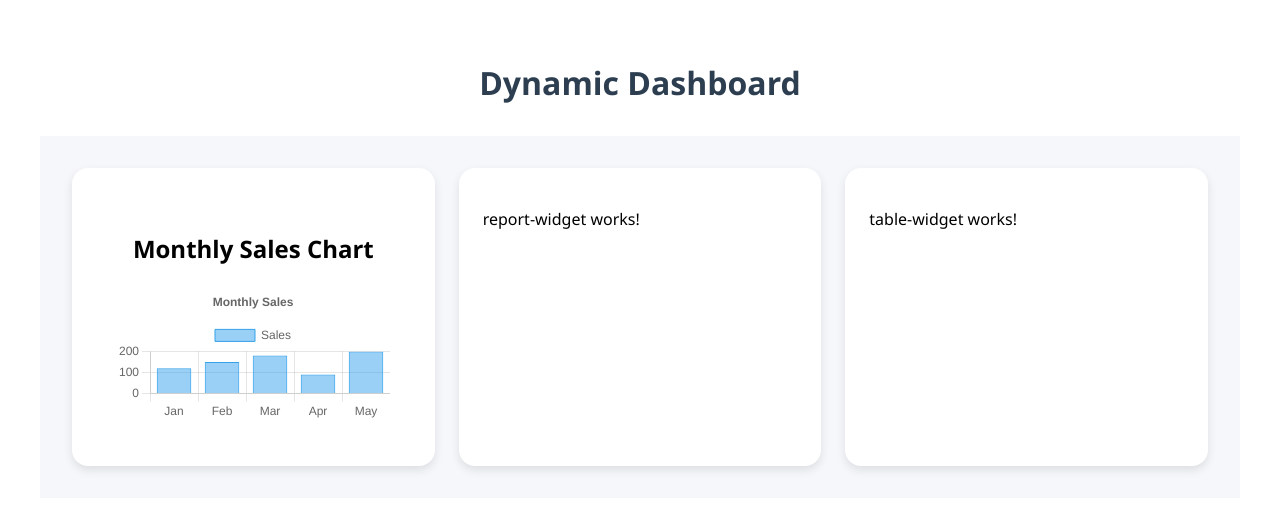
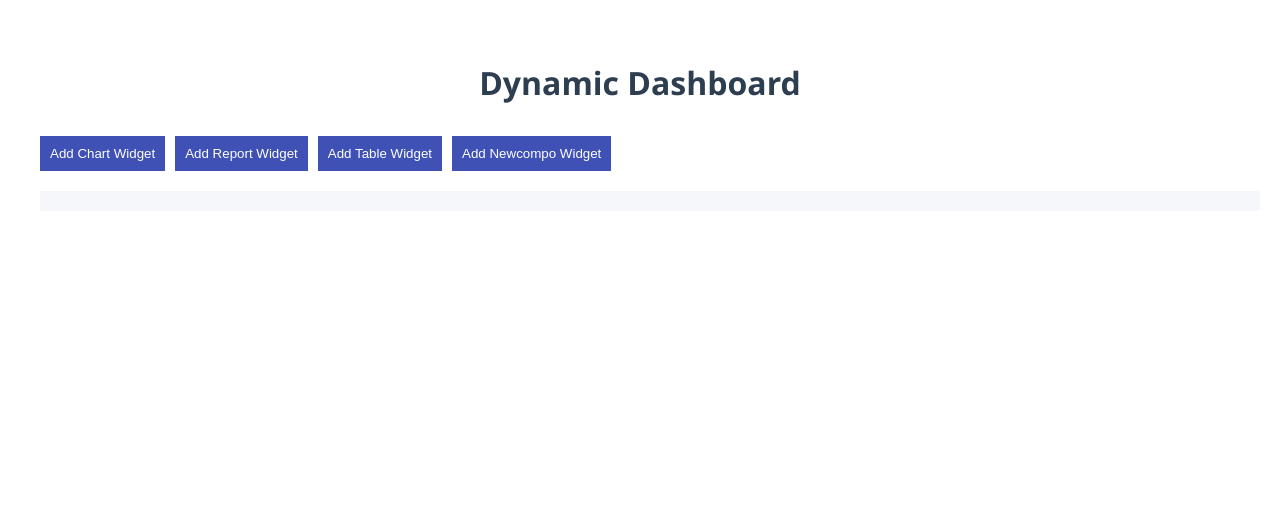
Before and after one commit to Pankaj5676/DynamicDashbord-Angular, an Angular app: page /dashboard in a window 1280 px wide. Shown: the top 514 px of the page. Built offline with nearby package versions, Linux system fonts and the light colour scheme.

Commit message:
adding drag and drop

```diff
--- a/src/app/components/dashboard/dashboard.component.html
+++ b/src/app/components/dashboard/dashboard.component.html
@@ -1,4 +1,4 @@
-<div class="dashboard-container">
+<!-- <div class="dashboard-container">
     <h1>Dynamic Dashboard</h1>
     <div class="widget-container">
         <div class="widget-card" *ngFor="let widget of widgets">
@@ -6,3 +6,27 @@
         </div>
       </div>
   </div>
+   -->
+   <div class="dashboard-container">
+    <h1>Dynamic Dashboard</h1>
+    <div class="add-widget-button-container">
+      <button *ngFor="let widget of availableWidgets" (click)="addWidget(widget.type)">
+        Add {{ widget.type | titlecase }} Widget
+      </button>
+    </div>
+
+    <div cdkDropList class="widget-container" [cdkDropListOrientation]="'horizontal'" (cdkDropListDropped)="drop($event)" >
+      <div
+        class="widget-card"
+        *ngFor="let widget of widgets; let i = index"
+        cdkDrag
+
+      >
+
+      <ng-container *ngIf="componentMap[widget.type]">
+        <ng-container *ngComponentOutlet="componentMap[widget.type]"></ng-container>
+      </ng-container>
+        <button (click)="removeWidget(i)">Remove</button>
+      </div>
+    </div>
+ </div>
--- a/src/app/components/dashboard/dashboard.component.scss
+++ b/src/app/components/dashboard/dashboard.component.scss
@@ -89,3 +89,44 @@
       padding: 1rem;
     }
   }
+
+  .add-widget-button-container {
+    display: flex;
+    gap: 10px;
+    margin-bottom: 20px;
+  }
+
+  .add-widget-button-container button {
+    padding: 10px;
+    background-color: #3f51b5;
+    color: white;
+    border: none;
+    cursor: pointer;
+  }
+
+  .add-widget-button-container button:hover {
+    background-color: #2c387e;
+  }
+
+  .widget-container {
+    display: flex;
+    flex-wrap: wrap; /* Allow wrapping to new rows if necessary */
+    gap: 20px;
+    width: 100%;
+    padding: 10px;
+  }
+
+  .widget-card {
+    width: 200px;
+    height: 200px;
+    padding: 20px;
+    border: 1px solid #ddd;
+    background-color: #f9f9f9;
+    box-shadow: 0 2px 4px rgba(0, 0, 0, 0.1);
+    display: flex;
+    flex-direction: column;
+    justify-content: center;
+    align-items: center;
+    border-radius: 8px;
+    cursor: grab;
+  }
--- a/src/app/components/dashboard/dashboard.component.ts
+++ b/src/app/components/dashboard/dashboard.component.ts
@@ -4,25 +4,66 @@ import { ReportWidgetComponent } from '../report-widget/report-widget.component'
 import { TableWidgetComponent } from '../table-widget/table-widget.component';
 import { CommonModule } from '@angular/common';
 import{ Chart,registerables} from 'chart.js'
+import { CdkDragDrop, DragDropModule ,moveItemInArray} from '@angular/cdk/drag-drop'
+import { NewComponentComponent } from '../../new-component/new-component.component';
 
 @Component({
   selector: 'app-dashboard',
-  imports: [CommonModule,ReportWidgetComponent,TableWidgetComponent,ChartWidgetComponent],
+  imports: [CommonModule,DragDropModule],
   templateUrl: './dashboard.component.html',
   styleUrl: './dashboard.component.scss'
 })
 export class DashboardComponent {
 
-  widgets = [
+
+  widgets: { type: string }[] = [];
+
+
+  // widgets = [
+  //   { type: 'chart' },
+  //   { type: 'report' },
+  //   { type: 'table' },
+  //   {type:'newCompo'}
+  // ];
+
+  availableWidgets = [
     { type: 'chart' },
     { type: 'report' },
-    { type: 'table' }
+    { type: 'table' },
+    { type: 'newCompo' }
   ];
+
+
 
   componentMap: { [key: string]: any } = {
     chart: ChartWidgetComponent,
     report: ReportWidgetComponent,
-    table: TableWidgetComponent
+    table: TableWidgetComponent,
+    newCompo:NewComponentComponent
   };
 
+  drop(event: CdkDragDrop<any[]>) {
+    moveItemInArray(this.widgets, event.previousIndex, event.currentIndex);
+  }
+
+  removeWidget(index: number) {
+    this.widgets.splice(index, 1);
+  }
+
+  addWidget(type: string) {
+    //this.widgets.push({ type });
+
+    const widgetExists = this.widgets.some(widget => widget.type === type);
+
+    if (!widgetExists) {
+      this.widgets.push({ type });
+    } else {
+      alert(`${type} widget already added!`);
+    }
+
+
+  }
+
+
+
 }
--- /dev/null
+++ b/src/app/new-component/new-component.component.html
@@ -0,0 +1 @@
+<p>new-component works!</p>
```
Also changed, not shown: src/app/new-component/new-component.component.ts (added, +11 -0 lines), src/app/new-component/new-component.component.scss (added), 1 other file (tests, documents, lock files or other folders).
